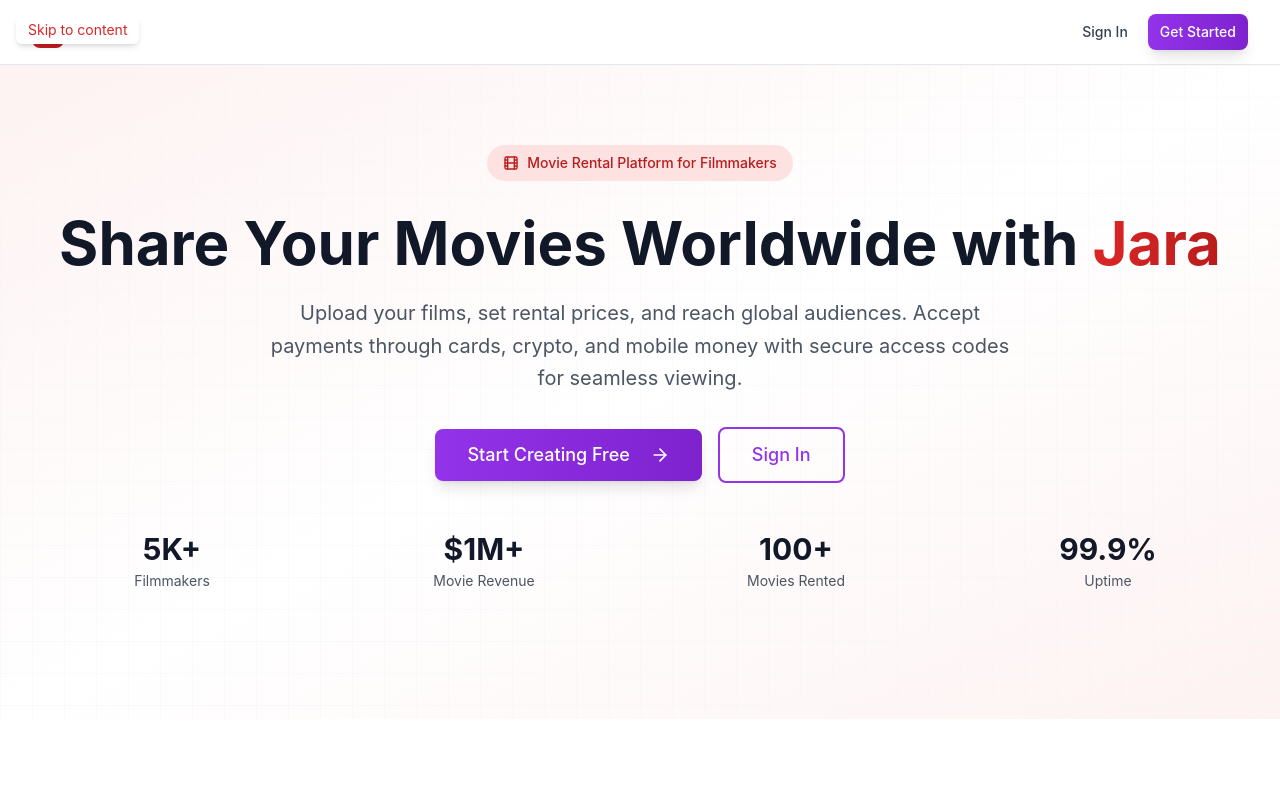
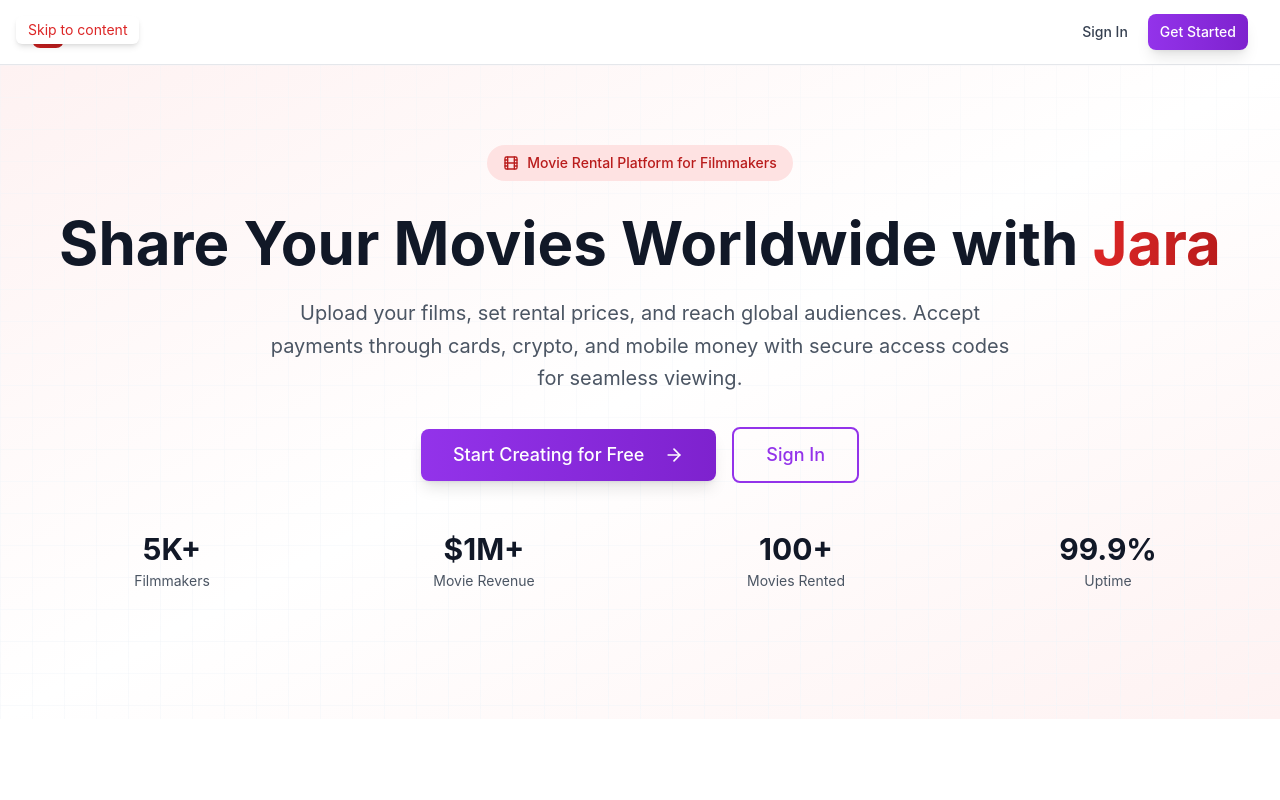
Before and after one commit to InnovateTechWorld/JARAFRONTEND, a React (Vite) app: page / in a window 1280 px wide. Shown: the top 800 px of the page. Built offline with nearby package versions, Linux system fonts and the light colour scheme; no server answers.

Commit message:
Fixed minor typo on homepage

```diff
--- a/src/pages/Home.tsx
+++ b/src/pages/Home.tsx
@@ -1,4 +1,3 @@
-
 import { Link } from "react-router-dom";
 import { Button } from "../components/ui/Button";
 import { Card } from "../components/ui/Card";
@@ -135,7 +134,7 @@ export function Home() {
                   size="lg"
                   className="w-full sm:w-auto px-8 focus-visible:ring-2 focus-visible:ring-red-500 focus:outline-none"
                 >
-                  Start Creating Free
+                  Start Creating for Free
                   <ArrowRight className="w-5 h-5 ml-2" />
                 </Button>
               </Link>
@@ -318,7 +317,7 @@ export function Home() {
                 variant="outline"
                 className="w-full sm:w-auto px-8 bg-white text-red-600 border-white hover:bg-red-50 focus-visible:ring-2 focus-visible:ring-red-500 focus:outline-none"
               >
-                Start Uploading Free
+                Start Uploading for Free
                 <ArrowRight className="w-5 h-5 ml-2" />
               </Button>
             </Link>
```
